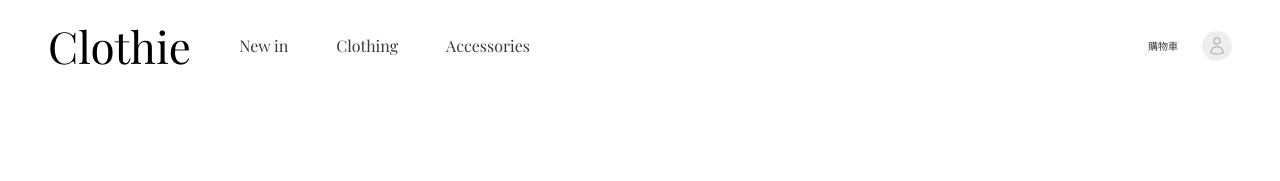
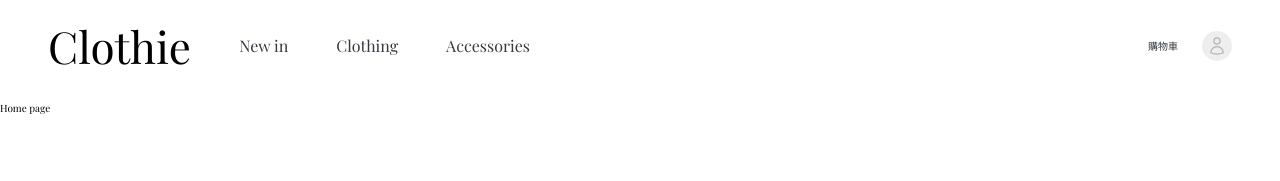
Before and after one commit to JohnnyHsu041/clothie-clothes-shop, a React (Create React App) app: page / in a window 1280 px wide. Shown: the top 181 px of the page. Built offline with nearby package versions, Linux system fonts and the light colour scheme.

Commit message:
added react-router and created all pages components

```diff
--- a/package.json
+++ b/package.json
@@ -12,6 +12,7 @@
     "@types/react-dom": "^18.0.6",
     "react": "^18.2.0",
     "react-dom": "^18.2.0",
+    "react-router-dom": "^6.4.0",
     "react-scripts": "5.0.1",
     "typescript": "^4.8.3",
     "web-vitals": "^2.1.4"
--- a/src/App.tsx
+++ b/src/App.tsx
@@ -1,6 +1,13 @@
 import React from 'react';
+import { Routes, Route } from 'react-router-dom';
+
+import Home from './pages/Home';
+import Clothing from './pages/Clothing';
+import Accessories from './pages/Accessories';
+import Cart from './pages/Cart';
+import User from './pages/User';
+import Auth from './pages/Auth';
 import MainHeader from './components/header/MainHeader';
-
 import WarningBar from './components/WarningBar';
 
 function App() {
@@ -8,7 +15,16 @@ function App() {
         <>
             {/* <WarningBar /> */}
             <MainHeader />
-            <main></main>
+            <main>
+                <Routes>
+                    <Route path="/" element={<Home />} />
+                    <Route path="/clothing" element={<Clothing />} />
+                    <Route path="/accs" element={<Accessories />} />
+                    <Route path="/cart" element={<Cart />} />
+                    <Route path="/user" element={<User />} />
+                    <Route path="/auth" element={<Auth />} />
+                </Routes>
+            </main>
         </>
     );
 }
--- a/src/index.tsx
+++ b/src/index.tsx
@@ -1,13 +1,16 @@
-import React from "react";
-import ReactDOM from "react-dom/client";
-import "./assets/styles/css/global.css";
-import App from "./App";
+import React from 'react';
+import ReactDOM from 'react-dom/client';
+import './assets/styles/css/global.css';
+import App from './App';
+import { BrowserRouter } from 'react-router-dom';
 
 const root = ReactDOM.createRoot(
-  document.getElementById("root") as HTMLElement
+    document.getElementById('root') as HTMLElement
 );
 root.render(
-  <React.StrictMode>
-    <App />
-  </React.StrictMode>
+    <React.StrictMode>
+        <BrowserRouter>
+            <App />
+        </BrowserRouter>
+    </React.StrictMode>
 );
--- /dev/null
+++ b/src/pages/Accessories/index.tsx
@@ -0,0 +1,5 @@
+const Accessories: React.FC = () => {
+    return <p>Accs page</p>;
+};
+
+export default Accessories;
--- /dev/null
+++ b/src/pages/Auth/index.tsx
@@ -0,0 +1,5 @@
+const Auth: React.FC = () => {
+    return <p>Auth page</p>;
+};
+
+export default Auth;
--- /dev/null
+++ b/src/pages/Cart/index.tsx
@@ -0,0 +1,5 @@
+const Cart: React.FC = () => {
+    return <p>Cart page</p>;
+};
+
+export default Cart;
--- /dev/null
+++ b/src/pages/Clothing/index.tsx
@@ -0,0 +1,5 @@
+const Clothing: React.FC = () => {
+    return <p>Clothing page</p>;
+};
+
+export default Clothing;
--- /dev/null
+++ b/src/pages/Home/index.tsx
@@ -0,0 +1,5 @@
+const Home: React.FC = () => {
+    return <p>Home page</p>;
+};
+
+export default Home;
--- /dev/null
+++ b/src/pages/User/index.tsx
@@ -0,0 +1,5 @@
+const User: React.FC = () => {
+    return <p>User page</p>;
+};
+
+export default User;
```
Also changed, not shown: src/components/WarningBar.tsx (+5 -5 lines), 1 other file (tests, documents, lock files or other folders).
